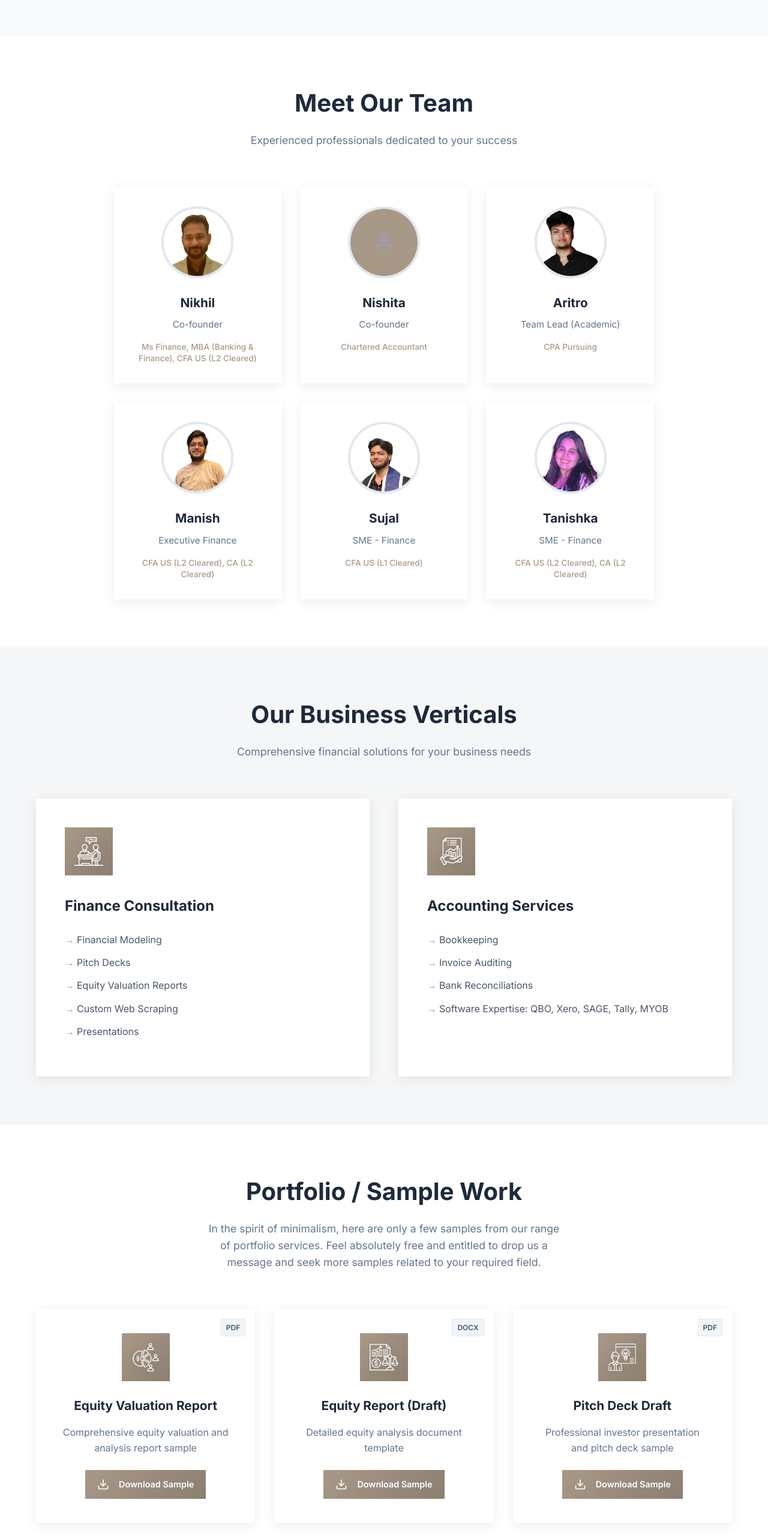
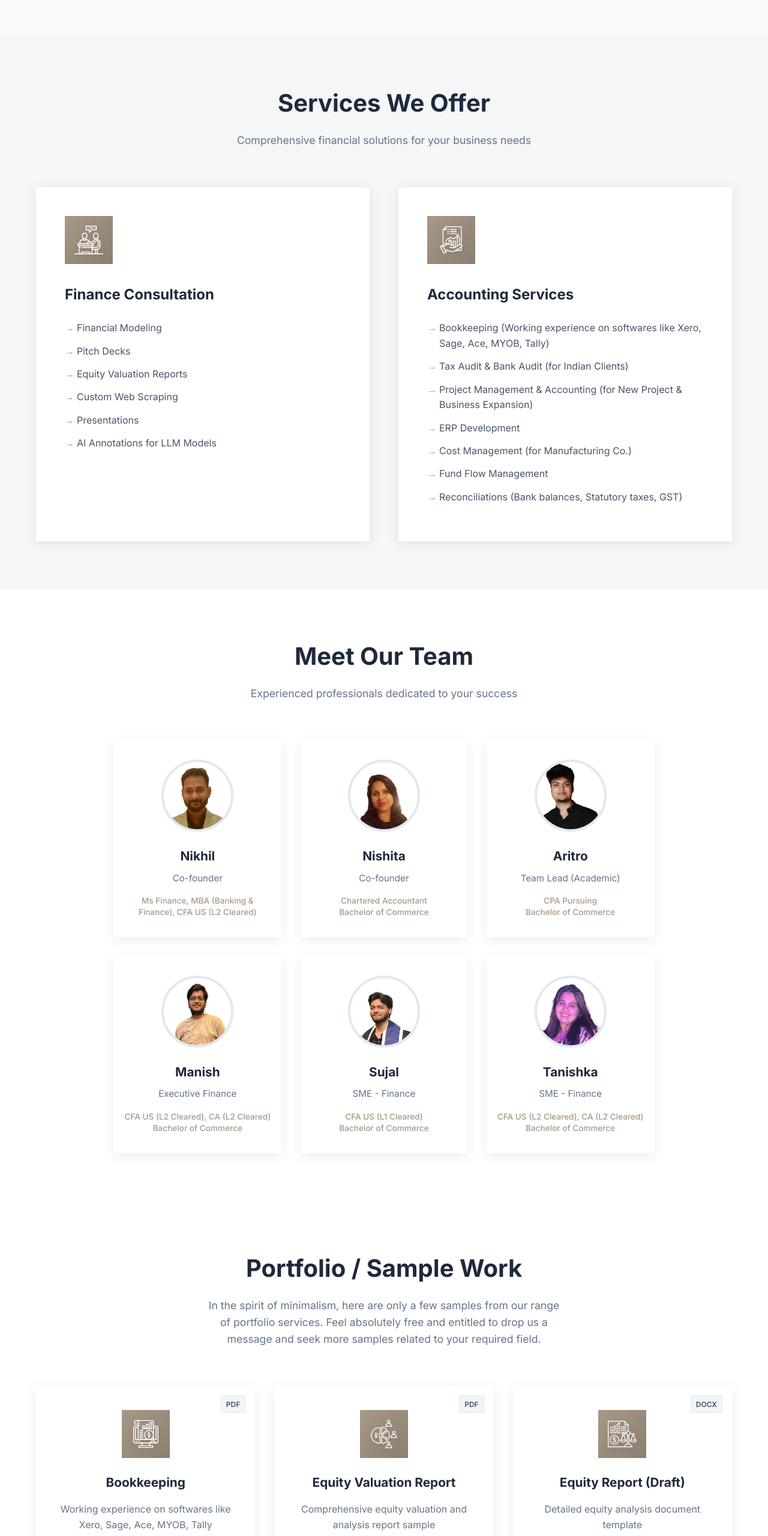
Before and after one commit to thedevbob005/sos-website, a plain HTML site: page index.html in a window 1280 px wide. Shown: the part 1413-3973 px from the top of the page at 60% size. Drawn offline with Linux system fonts and the light colour scheme.

Commit message:
Add services section to index.html with detailed offerings and team qualifications. Update contact information links for phone and email. Adjust padding in team card styles for better layout.

```diff
--- a/index.html
+++ b/index.html
@@ -75,6 +75,47 @@
         </div>
     </section>
 
+    <!-- Services Section -->
+    <section id="services" class="services">
+        <div class="container">
+            <div class="section-header">
+                <h2>Services We Offer</h2>
+                <p>Comprehensive financial solutions for your business needs</p>
+            </div>
+            <div class="services-grid">
+                <div class="service-card">
+                    <div class="service-icon">
+                        <img src="icons/Finance Consultation.png" alt="Finance Consultation" class="icon-large" width="48" height="48">
+                    </div>
+                    <h3>Finance Consultation</h3>
+                    <ul>
+                        <li>Financial Modeling</li>
+                        <li>Pitch Decks</li>
+                        <li>Equity Valuation Reports</li>
+                        <li>Custom Web Scraping</li>
+                        <li>Presentations</li>
+                        <li>AI Annotations for LLM Models</li>
+                    </ul>
+                </div>
+                <div class="service-card">
+                    <div class="service-icon">
+                        <img src="icons/Accounting Services.png" alt="Accounting Services" class="icon-large" width="48" height="48">
+                    </div>
+                    <h3>Accounting Services</h3>
+                    <ul>
+                        <li>Bookkeeping (Working experience on softwares like Xero, Sage, Ace, MYOB, Tally)</li>
+                        <li>Tax Audit & Bank Audit (for Indian Clients)</li>
+                        <li>Project Management & Accounting (for New Project & Business Expansion)</li>
+                        <li>ERP Development</li>
+                        <li>Cost Management (for Manufacturing Co.)</li>
+                        <li>Fund Flow Management</li>
+                        <li>Reconciliations (Bank balances, Statutory taxes, GST)</li>
+                    </ul>
+                </div>
+            </div>
+        </div>
+    </section>
+
     <!-- Team Section -->
     <section id="team" class="team">
         <div class="container">
@@ -93,13 +134,11 @@
                 </div>
                 <div class="team-card">
                     <div class="team-image">
-                        <div class="placeholder-image">
-                            <svg class="icon-user" width="32" height="32" viewBox="0 0 24 24" fill="none" stroke="currentColor" stroke-width="2" stroke-linecap="round" stroke-linejoin="round"><path d="M20 21v-2a4 4 0 0 0-4-4H8a4 4 0 0 0-4 4v2"></path><circle cx="12" cy="7" r="4"></circle></svg>
-                        </div>
+                        <img src="Information Archive/Team Members/Nishita-no-bg.png" alt="Nishita">
                     </div>
                     <h3>Nishita</h3>
                     <p>Co-founder</p>
-                    <div class="team-qualification">Chartered Accountant</div>
+                    <div class="team-qualification">Chartered Accountant<br/>Bachelor of Commerce</div>
                 </div>
                 <div class="team-card">
                     <div class="team-image">
@@ -107,7 +146,7 @@
                     </div>
                     <h3>Aritro</h3>
                     <p>Team Lead (Academic)</p>
-                    <div class="team-qualification">CPA Pursuing</div>
+                    <div class="team-qualification">CPA Pursuing<br/>Bachelor of Commerce</div>
                 </div>
                 <div class="team-card">
                     <div class="team-image">
@@ -115,7 +154,7 @@
                     </div>
                     <h3>Manish</h3>
                     <p>Executive Finance</p>
-                    <div class="team-qualification">CFA US (L2 Cleared), CA (L2 Cleared)</div>
+                    <div class="team-qualification">CFA US (L2 Cleared), CA (L2 Cleared)<br/>Bachelor of Commerce</div>
                 </div>
                 <div class="team-card">
                     <div class="team-image">
@@ -123,7 +162,7 @@
                     </div>
                     <h3>Sujal</h3>
                     <p>SME - Finance</p>
-                    <div class="team-qualification">CFA US (L1 Cleared)</div>
+                    <div class="team-qualification">CFA US (L1 Cleared)<br/>Bachelor of Commerce</div>
                 </div>
                 <div class="team-card">
                     <div class="team-image">
@@ -131,44 +170,7 @@
                     </div>
                     <h3>Tanishka</h3>
                     <p>SME - Finance</p>
-                    <div class="team-qualification">CFA US (L2 Cleared), CA (L2 Cleared)</div>
-                </div>
-            </div>
-        </div>
-    </section>
-
-    <!-- Services Section -->
-    <section id="services" class="services">
-        <div class="container">
-            <div class="section-header">
-                <h2>Our Business Verticals</h2>
-                <p>Comprehensive financial solutions for your business needs</p>
-            </div>
-            <div class="services-grid">
-                <div class="service-card">
-                    <div class="service-icon">
-                        <img src="icons/Finance Consultation.png" alt="Finance Consultation" class="icon-large" width="48" height="48">
-                    </div>
-                    <h3>Finance Consultation</h3>
-                    <ul>
-                        <li>Financial Modeling</li>
-                        <li>Pitch Decks</li>
-                        <li>Equity Valuation Reports</li>
-                        <li>Custom Web Scraping</li>
-                        <li>Presentations</li>
-                    </ul>
-                </div>
-                <div class="service-card">
-                    <div class="service-icon">
-                        <img src="icons/Accounting Services.png" alt="Accounting Services" class="icon-large" width="48" height="48">
-                    </div>
-                    <h3>Accounting Services</h3>
-                    <ul>
-                        <li>Bookkeeping</li>
-                        <li>Invoice Auditing</li>
-                        <li>Bank Reconciliations</li>
-                        <li>Software Expertise: QBO, Xero, SAGE, Tally, MYOB</li>
-                    </ul>
+                    <div class="team-qualification">CFA US (L2 Cleared), CA (L2 Cleared)<br/>Bachelor of Commerce</div>
                 </div>
             </div>
         </div>
@@ -182,6 +184,16 @@
                 <p>In the spirit of minimalism, here are only a few samples from our range of portfolio services. Feel absolutely free and entitled to drop us a message and seek more samples related to your required field.</p>
             </div>
             <div class="portfolio-grid">
+                <div class="portfolio-item">
+                    <div class="portfolio-icon">
+                        <img src="icons/Accounting Software.png" alt="Bookkeeping" class="icon-large" width="48" height="48">
+                    </div>
+                    <h3>Bookkeeping</h3>
+                    <p>Working experience on softwares like Xero, Sage, Ace, MYOB, Tally</p>
+                    <a href="Information Archive/Sample/Sample - Xero & MYOB Screenshots.pdf" class="download-btn" download>
+                        <svg class="icon-download" width="20" height="20" viewBox="0 0 24 24" fill="none" stroke="currentColor" stroke-width="2" stroke-linecap="round" stroke-linejoin="round"><path d="M21 15v4a2 2 0 0 1-2 2H5a2 2 0 0 1-2-2v-4"></path><polyline points="7,10 12,15 17,10"></polyline><line x1="12" y1="15" x2="12" y2="3"></line></svg> Download Sample
+                    </a>
+                </div>
                 <div class="portfolio-item">
                     <div class="portfolio-icon">
                         <img src="icons/Equity Valuation.png" alt="Equity Valuation" class="icon-large" width="48" height="48">
@@ -275,7 +287,7 @@
                     <div class="stat-label">Years Experience</div>
                 </div>
                 <div class="stat-item">
-                    <div class="stat-number">500+</div>
+                    <div class="stat-number">4000+</div>
                     <div class="stat-label">Projects Completed</div>
                 </div>
                 <div class="stat-item">
@@ -294,8 +306,8 @@
     <section id="testimonials" class="testimonials">
         <div class="container">
             <div class="section-header">
-                <h2>Real Client Feedback</h2>
-                <p>Authentic testimonials from our verified projects and satisfied clients</p>
+                <h2>Authentic Feedbacks</h2>
+                <p>Real testimonials from our verified projects and satisfied clients</p>
             </div>
             <div class="testimonials-content">
                 <div class="testimonial-images">
@@ -321,23 +333,23 @@
                     <h3>Verify Our Reviews on These Platforms</h3>
                     <div class="platform-links">
                         <a href="https://www.freelancer.com/u/carpeomniaa?review_context_id=30714027&review_type=project&sb=t" target="_blank" class="platform-link">
-                            <svg class="icon-external" width="20" height="20" viewBox="0 0 24 24" fill="none" stroke="currentColor" stroke-width="2" stroke-linecap="round" stroke-linejoin="round"><path d="M18 13v6a2 2 0 0 1-2 2H5a2 2 0 0 1-2-2V8a2 2 0 0 1 2-2h6"></path><polyline points="15,3 21,3 21,9"></polyline><line x1="10" y1="14" x2="21" y2="3"></line></svg>
+                            <svg class="icon-external" width="20" height="20" xmlns="http://www.w3.org/2000/svg" viewBox="0 0 122.88 91.38"><defs><style>.cls-1{fill:#29b2fe;}</style></defs><title>freelancer</title><path class="cls-1" d="M72.19,0l8.37,11.74L122.88,0Zm-44,91.38L51.08,69,37.3,54.19,28.18,91.38ZM68.7,0,56.46,11l20.59.77L68.7,0ZM21.11,0l4.42,9,24.23,1.51L21.11,0Zm13,46.73L52,13.33,0,10.52,34.09,46.73Zm2.08,2.11L53.08,67,71.73,48.72l5.79-34L54.79,13.51,36.17,48.84Zm0,0Z"/></svg>
                             <span>Freelancer Review #1</span>
                         </a>
                         <a href="https://www.freelancer.com/u/carpeomniaa?review_context_id=31898445&review_type=project&sb=t" target="_blank" class="platform-link">
-                            <svg class="icon-external" width="20" height="20" viewBox="0 0 24 24" fill="none" stroke="currentColor" stroke-width="2" stroke-linecap="round" stroke-linejoin="round"><path d="M18 13v6a2 2 0 0 1-2 2H5a2 2 0 0 1-2-2V8a2 2 0 0 1 2-2h6"></path><polyline points="15,3 21,3 21,9"></polyline><line x1="10" y1="14" x2="21" y2="3"></line></svg>
+                            <svg class="icon-external" width="20" height="20" xmlns="http://www.w3.org/2000/svg" viewBox="0 0 122.88 91.38"><defs><style>.cls-1{fill:#29b2fe;}</style></defs><title>freelancer</title><path class="cls-1" d="M72.19,0l8.37,11.74L122.88,0Zm-44,91.38L51.08,69,37.3,54.19,28.18,91.38ZM68.7,0,56.46,11l20.59.77L68.7,0ZM21.11,0l4.42,9,24.23,1.51L21.11,0Zm13,46.73L52,13.33,0,10.52,34.09,46.73Zm2.08,2.11L53.08,67,71.73,48.72l5.79-34L54.79,13.51,36.17,48.84Zm0,0Z"/></svg>
                             <span>Freelancer Review #2</span>
                         </a>
                         <a href="https://www.freelancer.com/u/carpeomniaa?review_context_id=28891879&review_type=project&sb=t" target="_blank" class="platform-link">
-                            <svg class="icon-external" width="20" height="20" viewBox="0 0 24 24" fill="none" stroke="currentColor" stroke-width="2" stroke-linecap="round" stroke-linejoin="round"><path d="M18 13v6a2 2 0 0 1-2 2H5a2 2 0 0 1-2-2V8a2 2 0 0 1 2-2h6"></path><polyline points="15,3 21,3 21,9"></polyline><line x1="10" y1="14" x2="21" y2="3"></line></svg>
+                            <svg class="icon-external" width="20" height="20" xmlns="http://www.w3.org/2000/svg" viewBox="0 0 122.88 91.38"><defs><style>.cls-1{fill:#29b2fe;}</style></defs><title>freelancer</title><path class="cls-1" d="M72.19,0l8.37,11.74L122.88,0Zm-44,91.38L51.08,69,37.3,54.19,28.18,91.38ZM68.7,0,56.46,11l20.59.77L68.7,0ZM21.11,0l4.42,9,24.23,1.51L21.11,0Zm13,46.73L52,13.33,0,10.52,34.09,46.73Zm2.08,2.11L53.08,67,71.73,48.72l5.79-34L54.79,13.51,36.17,48.84Zm0,0Z"/></svg>
                             <span>Freelancer Review #3</span>
                         </a>
                         <a href="https://www.upwork.com/freelancers/~0190d1a49356e1d9af" target="_blank" class="platform-link">
-                            <svg class="icon-external" width="20" height="20" viewBox="0 0 24 24" fill="none" stroke="currentColor" stroke-width="2" stroke-linecap="round" stroke-linejoin="round"><path d="M18 13v6a2 2 0 0 1-2 2H5a2 2 0 0 1-2-2V8a2 2 0 0 1 2-2h6"></path><polyline points="15,3 21,3 21,9"></polyline><line x1="10" y1="14" x2="21" y2="3"></line></svg>
+                            <svg class="icon-external" width="20" height="20" fill="#6FDA44" viewBox="0 0 32 32" xmlns="http://www.w3.org/2000/svg"><path d="M24.75 17.542c-1.469 0-2.849-0.62-4.099-1.635l0.302-1.432 0.010-0.057c0.276-1.521 1.13-4.078 3.786-4.078 1.99 0 3.604 1.615 3.604 3.604 0 1.984-1.615 3.599-3.604 3.599zM24.75 6.693c-3.385 0-6.016 2.198-7.083 5.818-1.625-2.443-2.865-5.38-3.583-7.854h-3.646v9.484c-0.005 1.875-1.521 3.391-3.396 3.396-1.875-0.005-3.391-1.526-3.396-3.396v-9.484h-3.646v9.484c0 3.885 3.161 7.068 7.042 7.068 3.885 0 7.042-3.182 7.042-7.068v-1.589c0.708 1.474 1.578 2.974 2.635 4.297l-2.234 10.495h3.729l1.62-7.615c1.417 0.906 3.047 1.479 4.917 1.479 4 0 7.25-3.271 7.25-7.266 0-4-3.25-7.25-7.25-7.25z"/></svg>
                             <span>Upwork Profile #1</span>
                         </a>
                         <a href="https://www.upwork.com/freelancers/~01c70098ed2cfc4769?mp_source=share" target="_blank" class="platform-link">
-                            <svg class="icon-external" width="20" height="20" viewBox="0 0 24 24" fill="none" stroke="currentColor" stroke-width="2" stroke-linecap="round" stroke-linejoin="round"><path d="M18 13v6a2 2 0 0 1-2 2H5a2 2 0 0 1-2-2V8a2 2 0 0 1 2-2h6"></path><polyline points="15,3 21,3 21,9"></polyline><line x1="10" y1="14" x2="21" y2="3"></line></svg>
+                            <svg class="icon-external" width="20" height="20" fill="#6FDA44" viewBox="0 0 32 32" xmlns="http://www.w3.org/2000/svg"><path d="M24.75 17.542c-1.469 0-2.849-0.62-4.099-1.635l0.302-1.432 0.010-0.057c0.276-1.521 1.13-4.078 3.786-4.078 1.99 0 3.604 1.615 3.604 3.604 0 1.984-1.615 3.599-3.604 3.599zM24.75 6.693c-3.385 0-6.016 2.198-7.083 5.818-1.625-2.443-2.865-5.38-3.583-7.854h-3.646v9.484c-0.005 1.875-1.521 3.391-3.396 3.396-1.875-0.005-3.391-1.526-3.396-3.396v-9.484h-3.646v9.484c0 3.885 3.161 7.068 7.042 7.068 3.885 0 7.042-3.182 7.042-7.068v-1.589c0.708 1.474 1.578 2.974 2.635 4.297l-2.234 10.495h3.729l1.62-7.615c1.417 0.906 3.047 1.479 4.917 1.479 4 0 7.25-3.271 7.25-7.266 0-4-3.25-7.25-7.25-7.25z"/></svg>
                             <span>Upwork Profile #2</span>
                         </a>
                     </div>
@@ -369,7 +381,7 @@
                         </div>
                         <div class="contact-details">
                             <h3>Address</h3>
-                            <p>52, Kshetra Mitra Lane, 4th Floor<br>Salkia, Howrah - 711106</p>
+                            <p>52, Kshetra Mitra Lane<br>Salkia, Howrah - 711106</p>
                         </div>
                     </div>
                     <div class="contact-item">
@@ -378,7 +390,7 @@
                         </div>
                         <div class="contact-details">
                             <h3>Phone</h3>
-                            <p><a href="tel:+918100093394">8100093394</a> / <a href="tel:+919681070313">9681070313</a></p>
+                            <p><a href="https://wa.me/918100093394" target="_blank">+918100093394</a> / <a href="https://wa.me/919681070313" target="_blank">+919681070313</a></p>
                         </div>
                     </div>
                     <div class="contact-item">
@@ -387,10 +399,10 @@
                         </div>
                         <div class="contact-details">
                             <h3>Email</h3>
-                            <p><a href="mailto:sos.fpna@gmail.com">sos.fpna@gmail.com</a></p>
+                            <p><a href="mailto:sos.accountant@yahoo.com">sos.accountant@yahoo.com</a></p>
                         </div>
                     </div>
-                    <div class="contact-item">
+                    <!-- <div class="contact-item">
                         <div class="contact-icon">
                             <svg class="icon-clock" width="24" height="24" viewBox="0 0 24 24" fill="none" stroke="currentColor" stroke-width="2" stroke-linecap="round" stroke-linejoin="round"><circle cx="12" cy="12" r="10"></circle><polyline points="12,6 12,12 16,14"></polyline></svg>
                         </div>
@@ -398,7 +410,7 @@
                             <h3>Office Hours</h3>
                             <p>7 days a week, Available Daily<br>Around the Clock (Almost!)<br>Just drop a WhatsApp and we'll connect asap</p>
                         </div>
-                    </div>
+                    </div> -->
                 </div>
                 <div class="contact-map">
                     <iframe src="https://www.google.com/maps/embed?pb=!1m17!1m12!1m3!1d3683.4630096464934!2d88.33940107694717!3d22.599178931992487!2m3!1f0!2f0!3f0!3m2!1i1024!2i768!4f13.1!3m2!1m1!2zMjLCsDM1JzU3LjAiTiA4OMKwMjAnMzEuMSJF!5e0!3m2!1sen!2sin!4v1749219123594!5m2!1sen!2sin"
--- a/style.css
+++ b/style.css
@@ -306,7 +306,7 @@ section {
 
 .team-card {
     background: white;
-    padding: 2rem;
+    padding: 2rem 1rem;
     border-radius: 0;
     text-align: center;
     box-shadow: 0 4px 20px rgba(0, 0, 0, 0.08);
```
Also changed, not shown: Information Archive/Team Members/Nishita-no-bg.png (added), Information Archive/Team Members/Nishita.png (added), icons/Accounting Software.png (added), 1 other file.
